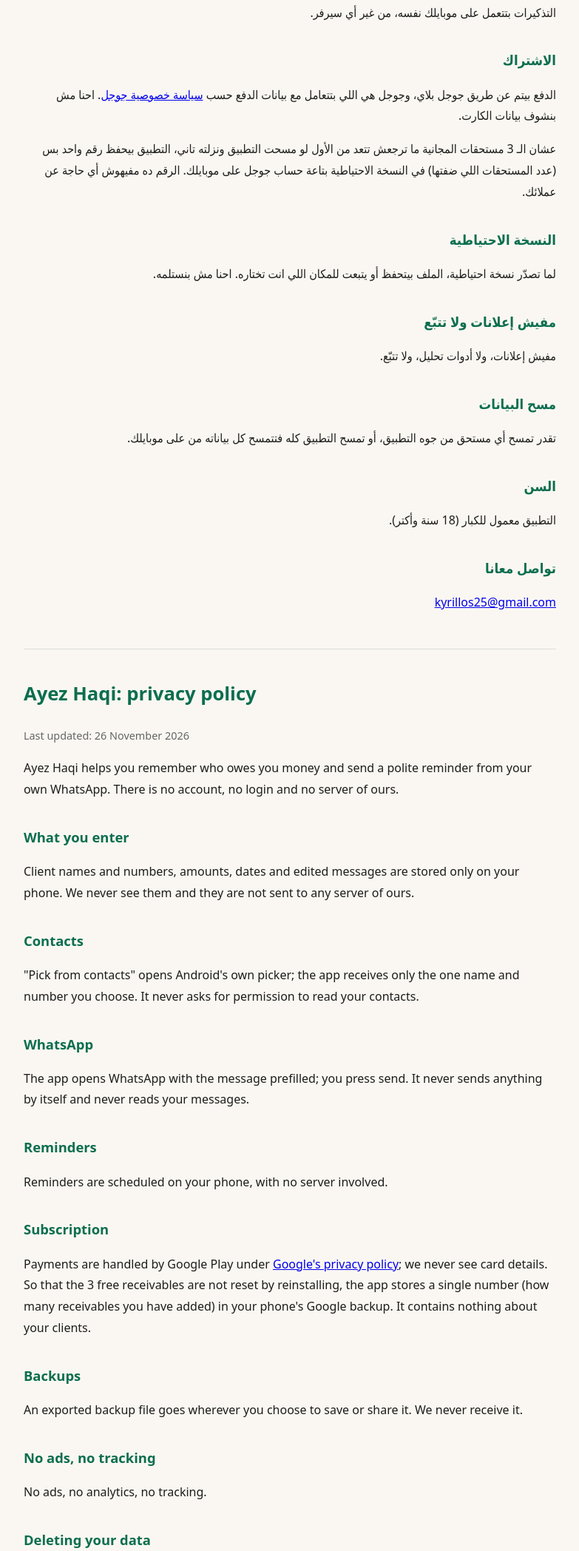
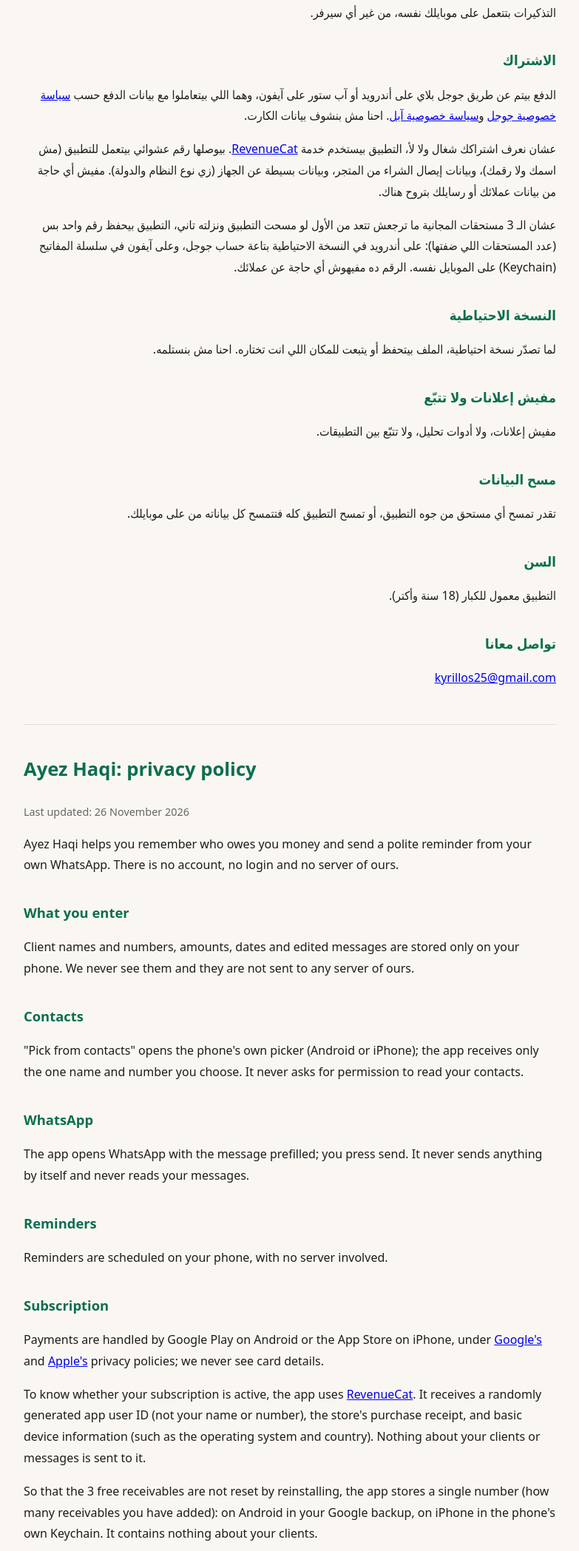
Before and after one commit to Kyrillos25/ayez-haqi-site, a plain HTML site: page privacy.html in a window 1280 px wide. Shown: the part 703-2800 px from the top of the page at 74% size, without its empty margins (248-1031 px from the left). Drawn offline with Linux system fonts and the light colour scheme.

Commit message:
Privacy: iPhone, App Store and RevenueCat (subscription status)

```diff
--- a/privacy.html
+++ b/privacy.html
@@ -25,7 +25,7 @@
 <p>أسماء العملاء وأرقامهم، المبالغ، المواعيد، والرسايل اللي بتعدّلها، كلها بتتحفظ على موبايلك بس. احنا مش بنشوفها ومش بتتبعت لأي سيرفر بتاعنا.</p>
 
 <h2>الكونتاكتس</h2>
-<p>لما تدوس "اختار من الكونتاكتس"، أندرويد بيفتحلك قايمة الأسماء وانت بتختار رقم واحد. التطبيق بيشوف الاسم والرقم اللي اخترته بس، ومش بياخد إذن يقرا الكونتاكتس كلها.</p>
+<p>لما تدوس "اختار من الكونتاكتس"، الموبايل (أندرويد أو آيفون) بيفتحلك قايمة الأسماء بتاعته وانت بتختار رقم واحد. التطبيق بيشوف الاسم والرقم اللي اخترته بس، ومش بياخد إذن يقرا الكونتاكتس كلها.</p>
 
 <h2>واتساب</h2>
 <p>التطبيق بيفتح واتساب والرسالة مكتوبة جاهزة، وانت اللي بتدوس ابعت. التطبيق مش بيبعت حاجة لوحده ومش بيقرا رسايلك.</p>
@@ -34,14 +34,15 @@
 <p>التذكيرات بتتعمل على موبايلك نفسه، من غير أي سيرفر.</p>
 
 <h2>الاشتراك</h2>
-<p>الدفع بيتم عن طريق جوجل بلاي، وجوجل هي اللي بتتعامل مع بيانات الدفع حسب <a href="https://policies.google.com/privacy">سياسة خصوصية جوجل</a>. احنا مش بنشوف بيانات الكارت.</p>
-<p>عشان الـ 3 مستحقات المجانية ما ترجعش تتعد من الأول لو مسحت التطبيق ونزلته تاني، التطبيق بيحفظ رقم واحد بس (عدد المستحقات اللي ضفتها) في النسخة الاحتياطية بتاعة حساب جوجل على موبايلك. الرقم ده مفيهوش أي حاجة عن عملائك.</p>
+<p>الدفع بيتم عن طريق جوجل بلاي على أندرويد أو آب ستور على آيفون، وهما اللي بيتعاملوا مع بيانات الدفع حسب <a href="https://policies.google.com/privacy">سياسة خصوصية جوجل</a> و<a href="https://www.apple.com/legal/privacy/">سياسة خصوصية آبل</a>. احنا مش بنشوف بيانات الكارت.</p>
+<p>عشان نعرف اشتراكك شغال ولا لأ، التطبيق بيستخدم خدمة <a href="https://www.revenuecat.com/privacy/">RevenueCat</a>. بيوصلها رقم عشوائي بيتعمل للتطبيق (مش اسمك ولا رقمك)، وبيانات إيصال الشراء من المتجر، وبيانات بسيطة عن الجهاز (زي نوع النظام والدولة). مفيش أي حاجة من بيانات عملائك أو رسايلك بتروح هناك.</p>
+<p>عشان الـ 3 مستحقات المجانية ما ترجعش تتعد من الأول لو مسحت التطبيق ونزلته تاني، التطبيق بيحفظ رقم واحد بس (عدد المستحقات اللي ضفتها): على أندرويد في النسخة الاحتياطية بتاعة حساب جوجل، وعلى آيفون في سلسلة المفاتيح (Keychain) على الموبايل نفسه. الرقم ده مفيهوش أي حاجة عن عملائك.</p>
 
 <h2>النسخة الاحتياطية</h2>
 <p>لما تصدّر نسخة احتياطية، الملف بيتحفظ أو يتبعت للمكان اللي انت تختاره. احنا مش بنستلمه.</p>
 
 <h2>مفيش إعلانات ولا تتبّع</h2>
-<p>مفيش إعلانات، ولا أدوات تحليل، ولا تتبّع.</p>
+<p>مفيش إعلانات، ولا أدوات تحليل، ولا تتبّع بين التطبيقات.</p>
 
 <h2>مسح البيانات</h2>
 <p>تقدر تمسح أي مستحق من جوه التطبيق، أو تمسح التطبيق كله فتتمسح كل بياناته من على موبايلك.</p>
@@ -59,17 +60,19 @@
 <h2>What you enter</h2>
 <p>Client names and numbers, amounts, dates and edited messages are stored only on your phone. We never see them and they are not sent to any server of ours.</p>
 <h2>Contacts</h2>
-<p>"Pick from contacts" opens Android's own picker; the app receives only the one name and number you choose. It never asks for permission to read your contacts.</p>
+<p>"Pick from contacts" opens the phone's own picker (Android or iPhone); the app receives only the one name and number you choose. It never asks for permission to read your contacts.</p>
 <h2>WhatsApp</h2>
 <p>The app opens WhatsApp with the message prefilled; you press send. It never sends anything by itself and never reads your messages.</p>
 <h2>Reminders</h2>
 <p>Reminders are scheduled on your phone, with no server involved.</p>
 <h2>Subscription</h2>
-<p>Payments are handled by Google Play under <a href="https://policies.google.com/privacy">Google's privacy policy</a>; we never see card details. So that the 3 free receivables are not reset by reinstalling, the app stores a single number (how many receivables you have added) in your phone's Google backup. It contains nothing about your clients.</p>
+<p>Payments are handled by Google Play on Android or the App Store on iPhone, under <a href="https://policies.google.com/privacy">Google's</a> and <a href="https://www.apple.com/legal/privacy/">Apple's</a> privacy policies; we never see card details.</p>
+<p>To know whether your subscription is active, the app uses <a href="https://www.revenuecat.com/privacy/">RevenueCat</a>. It receives a randomly generated app user ID (not your name or number), the store's purchase receipt, and basic device information (such as the operating system and country). Nothing about your clients or messages is sent to it.</p>
+<p>So that the 3 free receivables are not reset by reinstalling, the app stores a single number (how many receivables you have added): on Android in your Google backup, on iPhone in the phone's own Keychain. It contains nothing about your clients.</p>
 <h2>Backups</h2>
 <p>An exported backup file goes wherever you choose to save or share it. We never receive it.</p>
 <h2>No ads, no tracking</h2>
-<p>No ads, no analytics, no tracking.</p>
+<p>No ads, no analytics, no cross-app tracking.</p>
 <h2>Deleting your data</h2>
 <p>Delete any receivable in the app, or uninstall the app to remove all of its data from your phone.</p>
 <h2>Age</h2>
```
